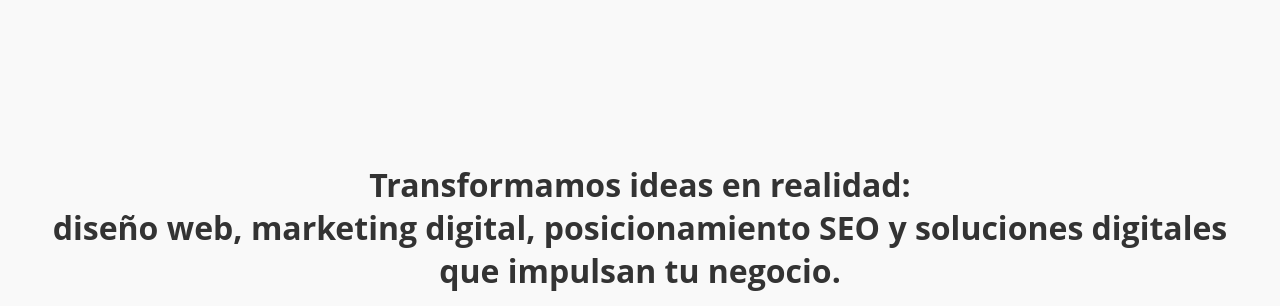
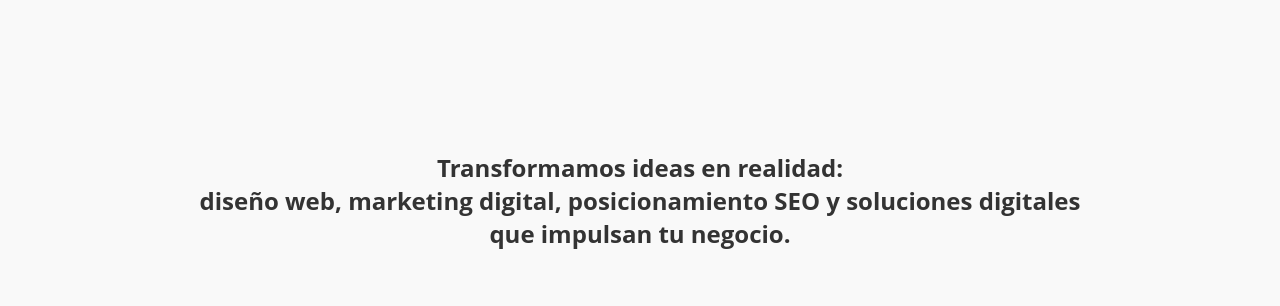
Before and after one commit to john5400/Joqu, a plain HTML site: page index.html in a window 1280 px wide. Shown: the part 486-792 px from the top of the page. Drawn offline with Linux system fonts and the light colour scheme.

Commit message:
Update index.html

```diff
--- a/index.html
+++ b/index.html
@@ -138,7 +138,7 @@
     </div>
 
     <section class="content" id="inicio">
-        <h3>Transformamos ideas en realidad: <br>diseño web, marketing digital, posicionamiento SEO y soluciones digitales <br>que impulsan tu negocio.</h3>
+        <h2>Transformamos ideas en realidad: <br>diseño web, marketing digital, posicionamiento SEO y soluciones digitales <br>que impulsan tu negocio.</h2>
        <BR>
         <P>Somos apasionados por crear soluciones digitales que inspiran, innovan y transforman.<P>
         <P>Cuidamos de ti y de tu negocio con soluciones digitales hechas a medida,<P>
```
